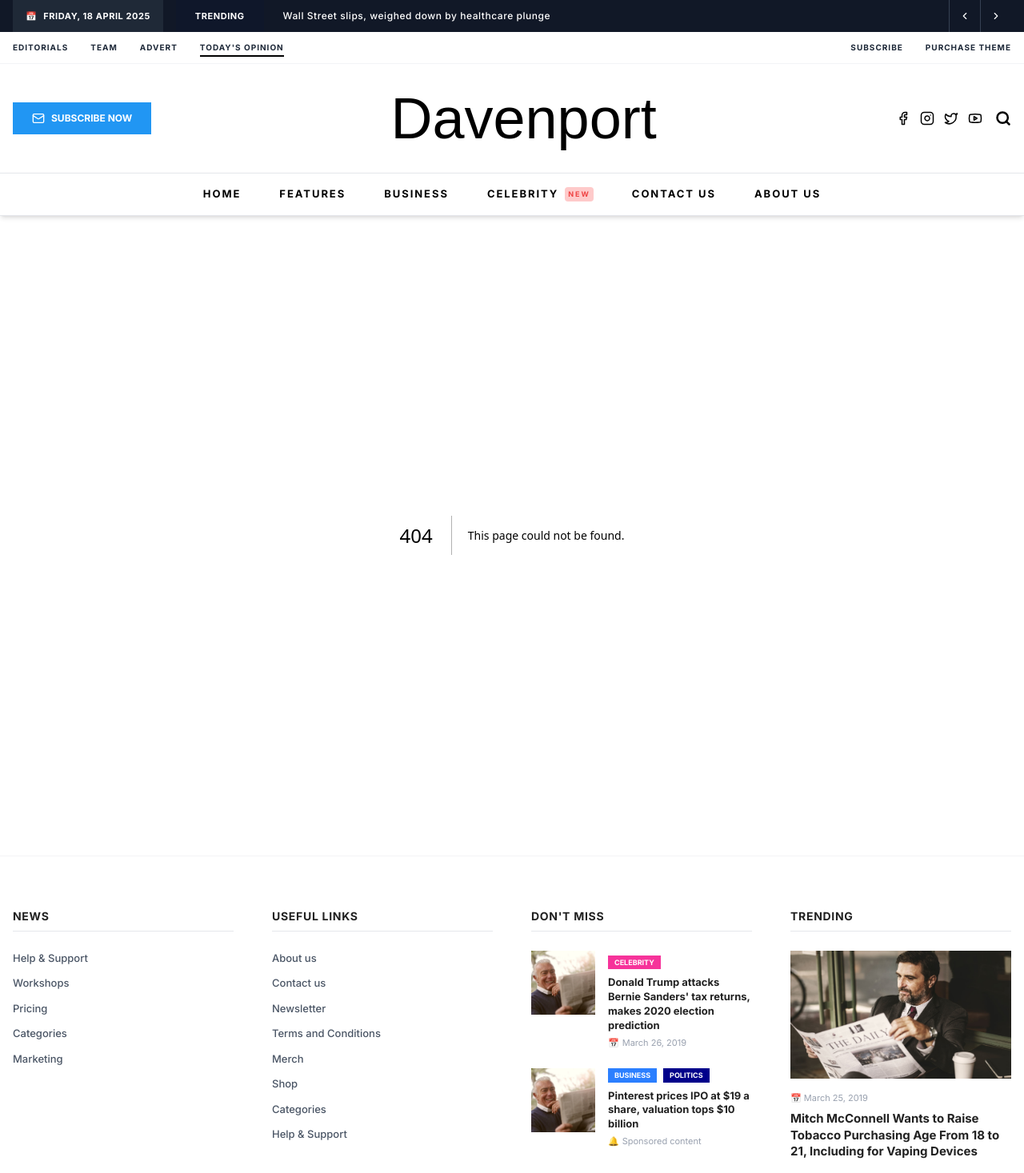
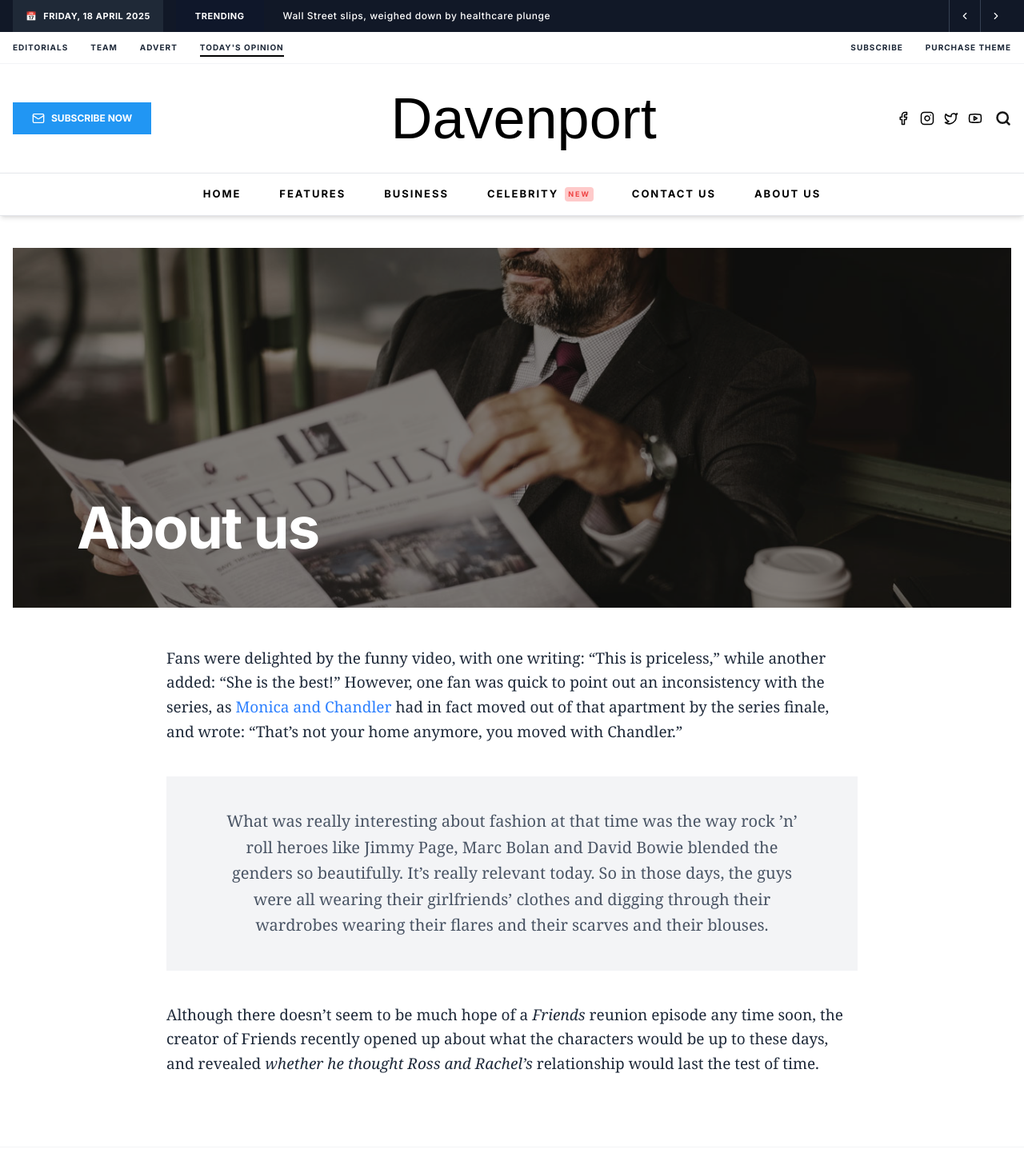
Before and after one commit to maisonatelier52-ux/davenport, a Next.js app: page /about in a window 1280 px wide. Before the commit this address had no page. Shown: the top 1467 px of the page at 80% size. Built offline with nearby package versions, Linux system fonts and the light colour scheme; a web font is replaced by a local one.

Commit message:
about us created

```diff
--- /dev/null
+++ b/src/app/about/page.js
@@ -0,0 +1,82 @@
+import Image from "next/image";
+import Link from "next/link";
+
+// ─── 1. SEO METADATA ───
+export const metadata = {
+  title: "About Us | Daily News",
+  description: "Learn more about the Daily News team, our mission, and our editorial standards.",
+  openGraph: {
+    type: "website",
+    title: "About Us | Daily News",
+    description: "Learn more about the Daily News team, our mission, and our editorial standards.",
+    siteName: "Daily News",
+  },
+};
+
+export default function AboutPage() {
+  // ─── 2. JSON-LD STRUCTURED DATA ───
+  const jsonLd = {
+    "@context": "https://schema.org",
+    "@type": "AboutPage",
+    "name": "About Us | Daily News",
+    "description": "Learn more about the Daily News team, our mission, and our editorial standards.",
+    "url": "https://yourwebsite.com/about",
+    "publisher": {
+      "@type": "NewsMediaOrganization",
+      "name": "Daily News",
+      "logo": {
+        "@type": "ImageObject",
+        "url": "https://yourwebsite.com/logo.png"
+      }
+    }
+  };
+
+  return (
+    <main className="bg-white min-h-screen">
+      {/* Inject JSON-LD Schema */}
+      <script
+        type="application/ld+json"
+        dangerouslySetInnerHTML={{ __html: JSON.stringify(jsonLd) }}
+      />
+<div className="max-w-7xl mx-auto px-4 pt-10 pb-20">
+      {/* ─── 3. HERO SECTION ─── */}
+      <div className="relative w-full h-[300px] md:h-[450px] overflow-hidden mb-12">
+        <Image
+          src="/Davenport4-6.jpg" // Replace with your actual hero image path
+          alt="About Us Banner"
+          fill
+          priority
+          className="object-cover brightness-[0.5]" // Darkens image for text readability
+        />
+        {/* Title positioned at the bottom left like your image */}
+        <div className="absolute inset-0 flex items-end justify-start pb-12 md:pb-16 px-6 md:px-20 max-w-7xl mx-auto">
+          <h1 className="text-white text-5xl md:text-7xl font-bold tracking-tight">
+            About us
+          </h1>
+        </div>
+      </div>
+
+      {/* ─── 4. CONTENT SECTION ─── */}
+      <div className="max-w-4xl mx-auto px-4 pb-1 text-gray-800 font-serif text-[17px] md:text-[19px] leading-relaxed">
+
+        {/* Standard Paragraph */}
+        <p className="mb-8">
+          Fans were delighted by the funny video, with one writing: “This is priceless,” while another added: “She is the best!” However, one fan was quick to point out an inconsistency with the series, as <Link href="#" className="text-blue-500 hover:underline hover:text-blue-700 transition-colors">Monica and Chandler</Link> had in fact moved out of that apartment by the series finale, and wrote: “That’s not your home anymore, you moved with Chandler.”
+        </p>
+
+        {/* Gray Blockquote Section (Matches your image) */}
+        <div className="bg-gray-100 py-10 px-8 md:px-16 my-10">
+          <p className="text-center text-gray-600 text-lg md:text-xl leading-relaxed">
+            What was really interesting about fashion at that time was the way rock ’n’ roll heroes like Jimmy Page, Marc Bolan and David Bowie blended the genders so beautifully. It’s really relevant today. So in those days, the guys were all wearing their girlfriends’ clothes and digging through their wardrobes wearing their flares and their scarves and their blouses.
+          </p>
+        </div>
+
+        {/* Standard Paragraph */}
+        <p className="mb-1">
+          Although there doesn’t seem to be much hope of a <em>Friends</em> reunion episode any time soon, the creator of Friends recently opened up about what the characters would be up to these days, and revealed <em>whether he thought Ross and Rachel’s</em> relationship would last the test of time.
+        </p>
+</div>
+      </div>
+    </main>
+  );
+}
```
